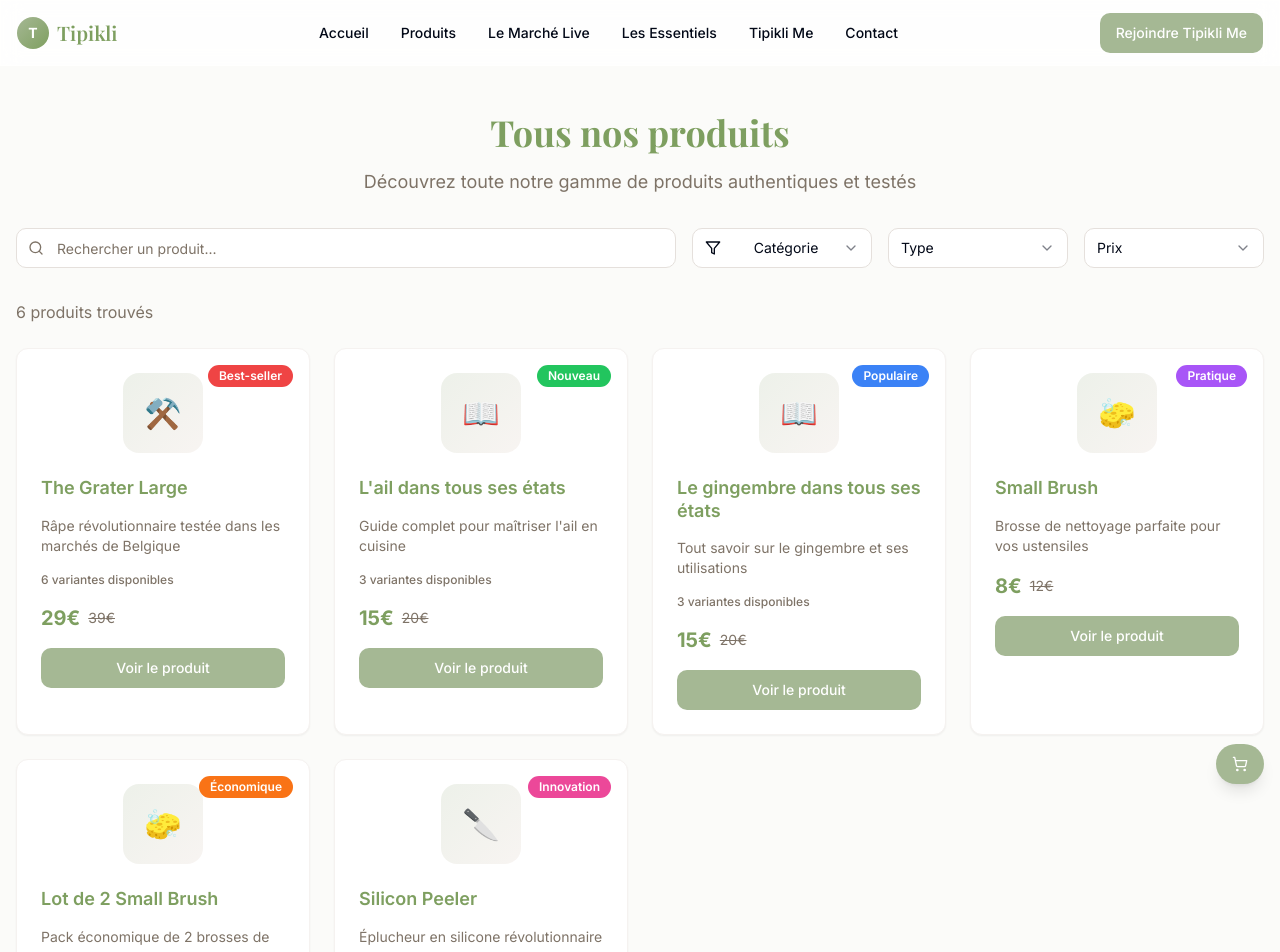
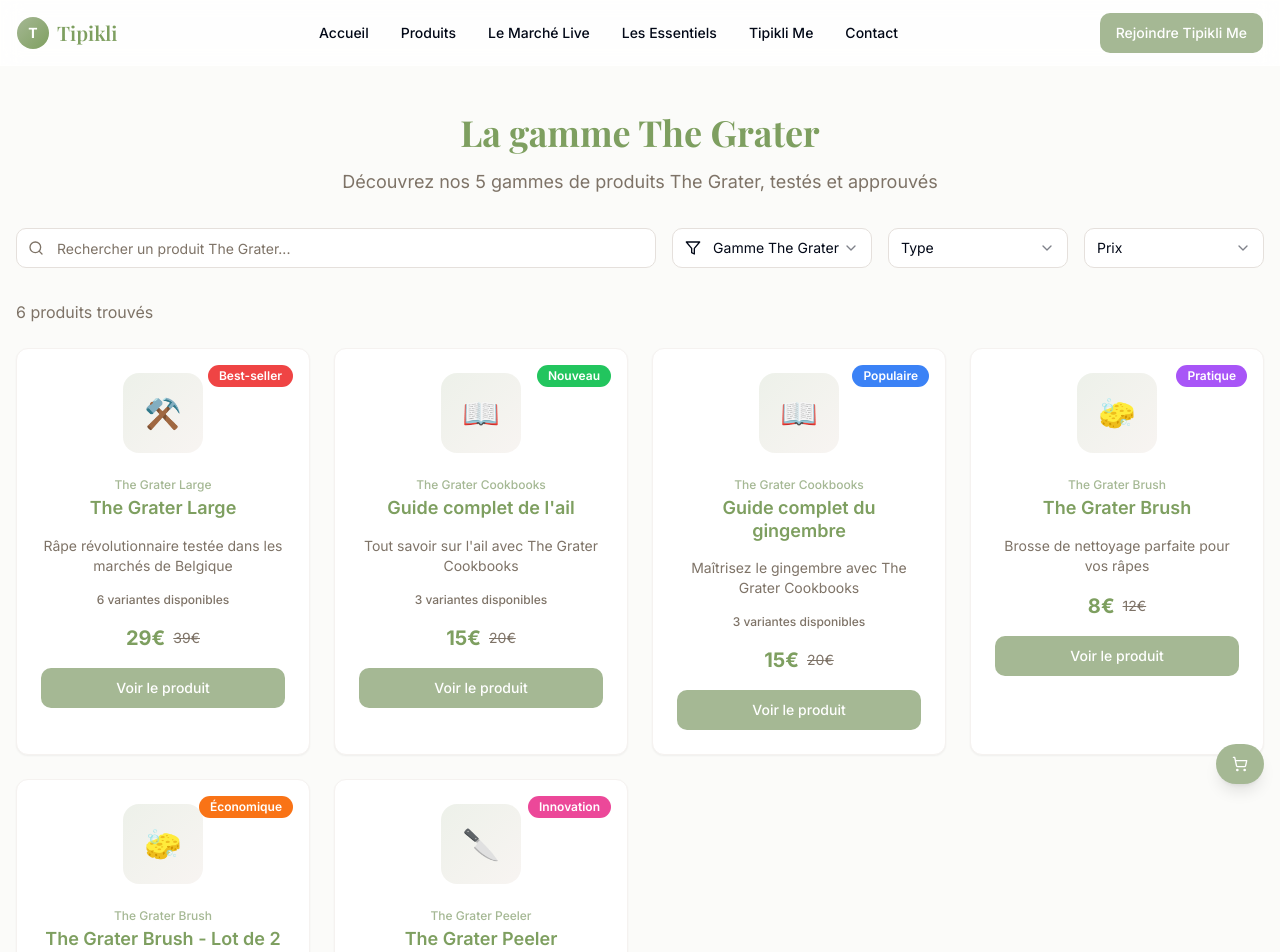
Before and after one commit to benspy2209/tipikli-bien-etre-market, a React (Vite) app: page /products in a window 1280 px wide. Shown: the top 952 px of the page. Built offline with nearby package versions, Linux system fonts and the light colour scheme.

Commit message:
Refactor: Implement product categories
Restructure product data and filters based on product categories.

```diff
--- a/src/data/categories.ts
+++ b/src/data/categories.ts
@@ -2,25 +2,35 @@
 import { ProductCategory } from "@/types/product";
 
 export const categoryConfig = {
-  grater: {
-    name: "Râpes",
+  "grater-brush": {
+    name: "The Grater Brush",
+    icon: "🧽",
+    color: "bg-green-500",
+    description: "Brosses de nettoyage pour vos râpes"
+  },
+  "grater-peeler": {
+    name: "The Grater Peeler",
+    icon: "🔪",
+    color: "bg-red-500",
+    description: "Éplucheurs en silicone révolutionnaires"
+  },
+  "grater-large": {
+    name: "The Grater Large",
     icon: "⚒️",
-    color: "bg-tipikli-wood"
+    color: "bg-tipikli-wood",
+    description: "Grandes râpes testées dans les marchés"
   },
-  ebook: {
-    name: "E-books",
+  "grater-small": {
+    name: "The Grater Small",
+    icon: "🔧",
+    color: "bg-blue-500",
+    description: "Petites râpes compactes et efficaces"
+  },
+  "grater-cookbooks": {
+    name: "The Grater Cookbooks",
     icon: "📖",
-    color: "bg-tipikli-sage"
-  },
-  brush: {
-    name: "Brosses",
-    icon: "🧽",
-    color: "bg-green-500"
-  },
-  peeler: {
-    name: "Éplucheurs",
-    icon: "🔪",
-    color: "bg-red-500"
+    color: "bg-tipikli-sage",
+    description: "E-books et guides culinaires"
   }
 } as const;
 
--- a/src/data/products.ts
+++ b/src/data/products.ts
@@ -2,9 +2,8 @@
 import { Product } from "@/types/product";
 import { getProductImage } from "@/utils/imageUtils";
 
-// Données normalisées basées sur votre CSV
 export const products: Product[] = [
-  // Graters par ville - regroupés en un seul produit avec variantes
+  // The Grater Large - Grandes râpes par ville
   {
     id: "grater-large",
     name: "The Grater Large",
@@ -13,7 +12,7 @@ export const products: Product[] = [
     price: 29,
     originalPrice: 39,
     image: getProductImage("The Grater Large", "Bruxelles"),
-    category: "grater",
+    category: "grater-large",
     type: "physical",
     badge: "Best-seller",
     features: ["Lame ultra-tranchante", "Facile à nettoyer", "Design ergonomique"],
@@ -27,16 +26,16 @@ export const products: Product[] = [
     ]
   },
 
-  // E-books ail
+  // The Grater Cookbooks - E-books ail
   {
-    id: "ebook-garlic-fr",
-    name: "L'ail dans tous ses états",
-    description: "Guide complet pour maîtriser l'ail en cuisine",
+    id: "ebook-garlic",
+    name: "Guide complet de l'ail",
+    description: "Tout savoir sur l'ail avec The Grater Cookbooks",
     longDescription: "Découvrez tous les secrets de l'ail avec ce guide complet. Recettes, techniques, bienfaits santé et astuces de conservation.",
     price: 15,
     originalPrice: 20,
     image: getProductImage("L'ail dans tous ses états, l'ebook"),
-    category: "ebook",
+    category: "grater-cookbooks",
     type: "digital",
     badge: "Nouveau",
     features: ["70+ recettes", "Guide santé", "Format PDF"],
@@ -47,16 +46,16 @@ export const products: Product[] = [
     ]
   },
 
-  // E-books gingembre
+  // The Grater Cookbooks - E-books gingembre
   {
-    id: "ebook-ginger-fr",
-    name: "Le gingembre dans tous ses états",
-    description: "Tout savoir sur le gingembre et ses utilisations",
+    id: "ebook-ginger",
+    name: "Guide complet du gingembre",
+    description: "Maîtrisez le gingembre avec The Grater Cookbooks",
     longDescription: "Guide complet du gingembre : culture, bienfaits, recettes traditionnelles et modernes pour exploiter toute la richesse de cette racine exceptionnelle.",
     price: 15,
     originalPrice: 20,
     image: getProductImage("Le gingembre dans tous ses états - l'e book"),
-    category: "ebook",
+    category: "grater-cookbooks",
     type: "digital",
     badge: "Populaire",
     features: ["60+ recettes", "Bienfaits santé", "Techniques de culture"],
@@ -67,46 +66,46 @@ export const products: Product[] = [
     ]
   },
 
-  // Small Brush
+  // The Grater Brush - Brosses
   {
     id: "small-brush",
-    name: "Small Brush",
-    description: "Brosse de nettoyage parfaite pour vos ustensiles",
-    longDescription: "Brosse spécialement conçue pour nettoyer en profondeur vos râpes et autres ustensiles de cuisine. Poils résistants et manche ergonomique.",
+    name: "The Grater Brush",
+    description: "Brosse de nettoyage parfaite pour vos râpes",
+    longDescription: "Brosse spécialement conçue pour nettoyer en profondeur vos râpes The Grater. Poils résistants et manche ergonomique.",
     price: 8,
     originalPrice: 12,
     image: getProductImage("Small Brush"),
-    category: "brush",
+    category: "grater-brush",
     type: "physical",
     badge: "Pratique",
     features: ["Poils résistants", "Manche ergonomique", "Compact"]
   },
 
-  // Lot de 2 Small Brush
+  // The Grater Brush - Lot de 2
   {
     id: "small-brush-lot",
-    name: "Lot de 2 Small Brush",
-    description: "Pack économique de 2 brosses de nettoyage",
-    longDescription: "Lot de 2 brosses Small Brush pour un nettoyage optimal. Parfait pour avoir toujours une brosse propre sous la main.",
+    name: "The Grater Brush - Lot de 2",
+    description: "Pack économique de 2 brosses The Grater",
+    longDescription: "Lot de 2 brosses The Grater Brush pour un nettoyage optimal. Parfait pour avoir toujours une brosse propre sous la main.",
     price: 14,
     originalPrice: 20,
     image: getProductImage("Lot de 2 Small Brush"),
-    category: "brush",
+    category: "grater-brush",
     type: "physical",
     badge: "Économique",
     features: ["Pack de 2", "Poils résistants", "Économique"]
   },
 
-  // Silicon Peeler
+  // The Grater Peeler
   {
     id: "silicon-peeler",
-    name: "Silicon Peeler",
+    name: "The Grater Peeler",
     description: "Éplucheur en silicone révolutionnaire",
-    longDescription: "Éplucheur en silicone de qualité alimentaire. Doux pour vos mains, efficace sur tous types de légumes et fruits.",
+    longDescription: "Éplucheur en silicone de qualité alimentaire. Doux pour vos mains, efficace sur tous types de légumes et fruits. Parfait complément à votre râpe The Grater.",
     price: 12,
     originalPrice: 16,
     image: getProductImage("Silicon Peeler"),
-    category: "peeler",
+    category: "grater-peeler",
     type: "physical",
     badge: "Innovation",
     features: ["Silicone alimentaire", "Antidérapant", "Facile à nettoyer"]
--- a/src/pages/Products.tsx
+++ b/src/pages/Products.tsx
@@ -60,10 +60,10 @@ const Products = () => {
           {/* Header */}
           <div className="text-center mb-8">
             <h1 className="text-3xl md:text-4xl font-display font-bold text-tipikli-sage-dark mb-4">
-              Tous nos produits
+              La gamme The Grater
             </h1>
             <p className="text-lg text-muted-foreground max-w-2xl mx-auto">
-              Découvrez toute notre gamme de produits authentiques et testés
+              Découvrez nos 5 gammes de produits The Grater, testés et approuvés
             </p>
           </div>
 
@@ -72,7 +72,7 @@ const Products = () => {
             <div className="relative flex-1">
               <Search className="absolute left-3 top-1/2 transform -translate-y-1/2 text-muted-foreground w-4 h-4" />
               <Input
-                placeholder="Rechercher un produit..."
+                placeholder="Rechercher un produit The Grater..."
                 value={searchTerm}
                 onChange={(e) => setSearchTerm(e.target.value)}
                 className="pl-10"
@@ -80,21 +80,22 @@ const Products = () => {
             </div>
 
             <div className="flex flex-wrap gap-4">
-              <Select onValueChange={(value) => setFilters(prev => ({ ...prev, category: value as ProductCategory }))}>
-                <SelectTrigger className="w-[180px]">
+              <Select onValueChange={(value) => setFilters(prev => ({ ...prev, category: value === 'all' ? undefined : value as ProductCategory }))}>
+                <SelectTrigger className="w-[200px]">
                   <Filter className="w-4 h-4 mr-2" />
-                  <SelectValue placeholder="Catégorie" />
+                  <SelectValue placeholder="Gamme The Grater" />
                 </SelectTrigger>
                 <SelectContent>
-                  <SelectItem value="all">Toutes catégories</SelectItem>
-                  <SelectItem value="grater">Râpes</SelectItem>
-                  <SelectItem value="ebook">E-books</SelectItem>
-                  <SelectItem value="brush">Brosses</SelectItem>
-                  <SelectItem value="peeler">Éplucheurs</SelectItem>
+                  <SelectItem value="all">Toutes les gammes</SelectItem>
+                  <SelectItem value="grater-large">The Grater Large</SelectItem>
+                  <SelectItem value="grater-small">The Grater Small</SelectItem>
+                  <SelectItem value="grater-brush">The Grater Brush</SelectItem>
+                  <SelectItem value="grater-peeler">The Grater Peeler</SelectItem>
+                  <SelectItem value="grater-cookbooks">The Grater Cookbooks</SelectItem>
                 </SelectContent>
               </Select>
 
-              <Select onValueChange={(value) => setFilters(prev => ({ ...prev, type: value as any }))}>
+              <Select onValueChange={(value) => setFilters(prev => ({ ...prev, type: value === 'all' ? undefined : value as any }))}>
                 <SelectTrigger className="w-[180px]">
                   <SelectValue placeholder="Type" />
                 </SelectTrigger>
@@ -111,7 +112,10 @@ const Products = () => {
                   "15-30": [15, 30],
                   "30+": [30, 100]
                 };
-                setFilters(prev => ({ ...prev, priceRange: ranges[value as keyof typeof ranges] as [number, number] }));
+                setFilters(prev => ({
+                  ...prev,
+                  priceRange: value === 'all' ? undefined : ranges[value as keyof typeof ranges] as [number, number]
+                }));
               }}>
                 <SelectTrigger className="w-[180px]">
                   <SelectValue placeholder="Prix" />
@@ -154,21 +158,26 @@ const Products = () => {
                     </div>
 
                     <div className="space-y-4">
-                      <h3 className="font-semibold text-lg text-tipikli-sage-dark leading-tight">
-                        {product.name}
-                      </h3>
+                      <div className="text-center">
+                        <p className="text-xs text-tipikli-sage font-medium mb-1">
+                          {categoryConfig.name}
+                        </p>
+                        <h3 className="font-semibold text-lg text-tipikli-sage-dark leading-tight">
+                          {product.name}
+                        </h3>
+                      </div>
 
-                      <p className="text-sm text-muted-foreground line-clamp-2">
+                      <p className="text-sm text-muted-foreground line-clamp-2 text-center">
                         {product.description}
                       </p>
 
                       {product.variants && product.variants.length > 0 && (
-                        <div className="text-xs text-muted-foreground">
+                        <div className="text-xs text-muted-foreground text-center">
                           <span className="font-medium">{product.variants.length} variantes disponibles</span>
                         </div>
                       )}
 
-                      <div className="flex items-center space-x-2">
+                      <div className="flex items-center justify-center space-x-2">
                         <span className="text-xl font-bold text-tipikli-sage-dark">
                           {product.price}€
                         </span>
--- a/src/types/product.ts
+++ b/src/types/product.ts
@@ -24,10 +24,11 @@ export interface ProductVariant {
 }
 
 export type ProductCategory =
-  | "grater"
-  | "ebook"
-  | "brush"
-  | "peeler";
+  | "grater-brush"
+  | "grater-peeler"
+  | "grater-large"
+  | "grater-small"
+  | "grater-cookbooks";
 
 export type ProductType =
   | "physical"
```
